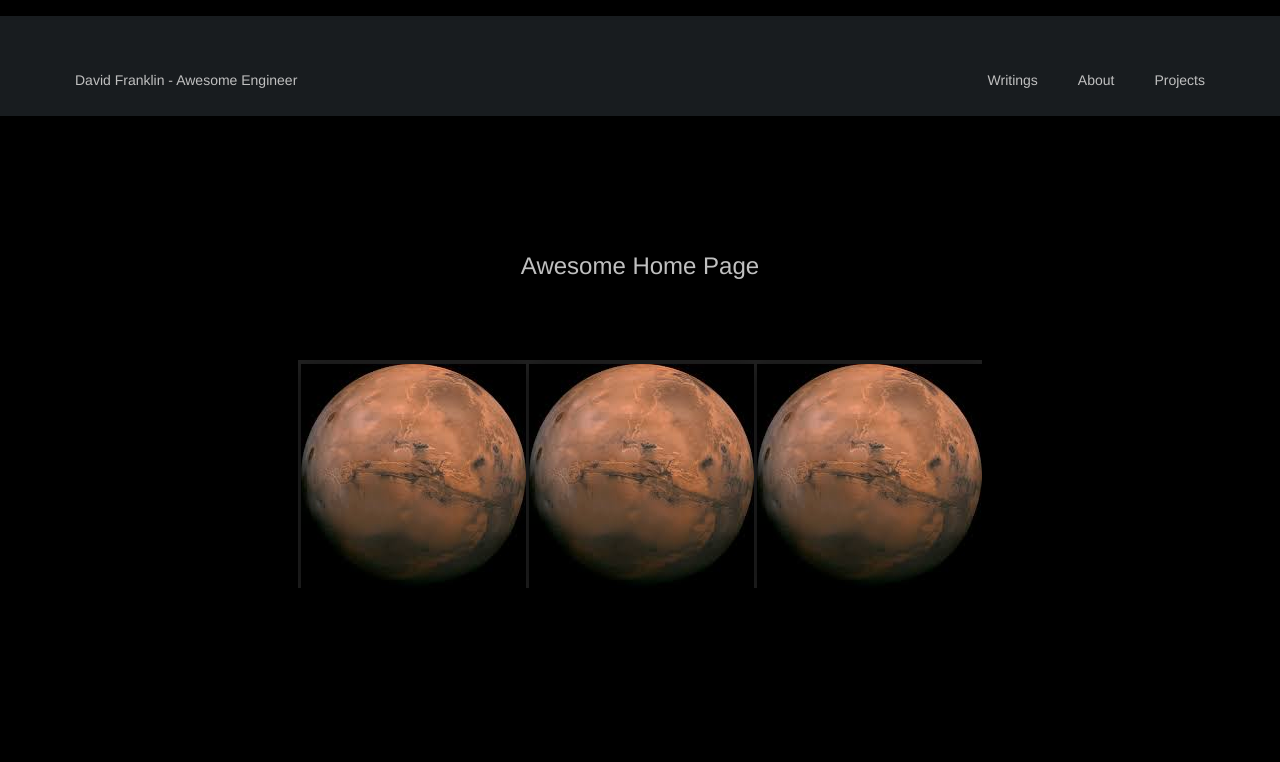
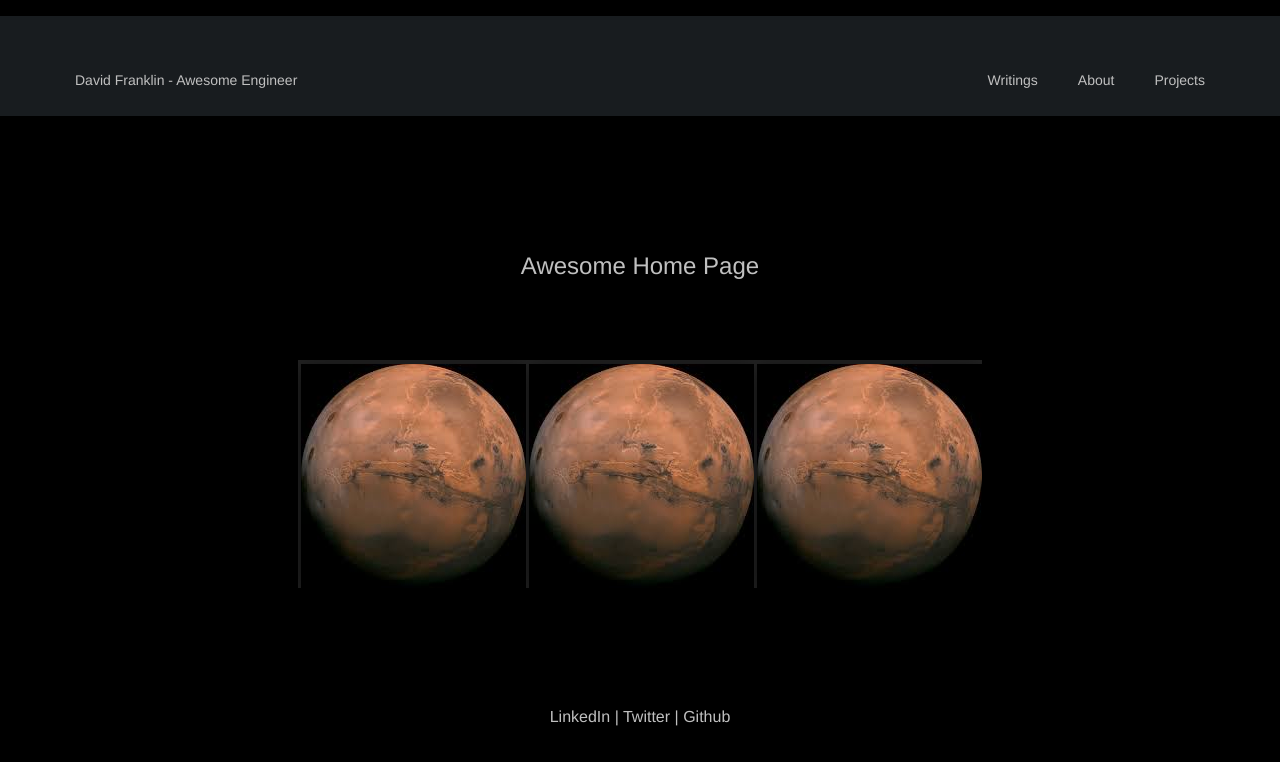
Before and after one commit to dave5801/Portfolio, a React (Create React App) app in the folder portfolio-site/: page / in a window 1280 px wide. Shown: the top 762 px of the page. Built offline with nearby package versions, Linux system fonts and the light colour scheme.

Commit message:
navbar ok for now

```diff
--- a/portfolio-site/src/scenes/home/Footer/footer.css
+++ b/portfolio-site/src/scenes/home/Footer/footer.css
@@ -0,0 +1,6 @@
+.Footer{
+    color: white;
+    font-family: Helvetica;
+    font-weight: lighter;
+    color: #C0C0C0;
+}
--- a/portfolio-site/src/scenes/home/Footer/footer.js
+++ b/portfolio-site/src/scenes/home/Footer/footer.js
@@ -1,10 +1,11 @@
 import React, { Component } from 'react';
+import './footer.css';
 
 class Footer extends Component {
   render() {
     return (
-        <div>
-            <h2>LinkedIn | Twitter | Github</h2>
+        <div className="Footer">
+            <p>LinkedIn | Twitter | Github</p>
         </div>
     );
   }
```
